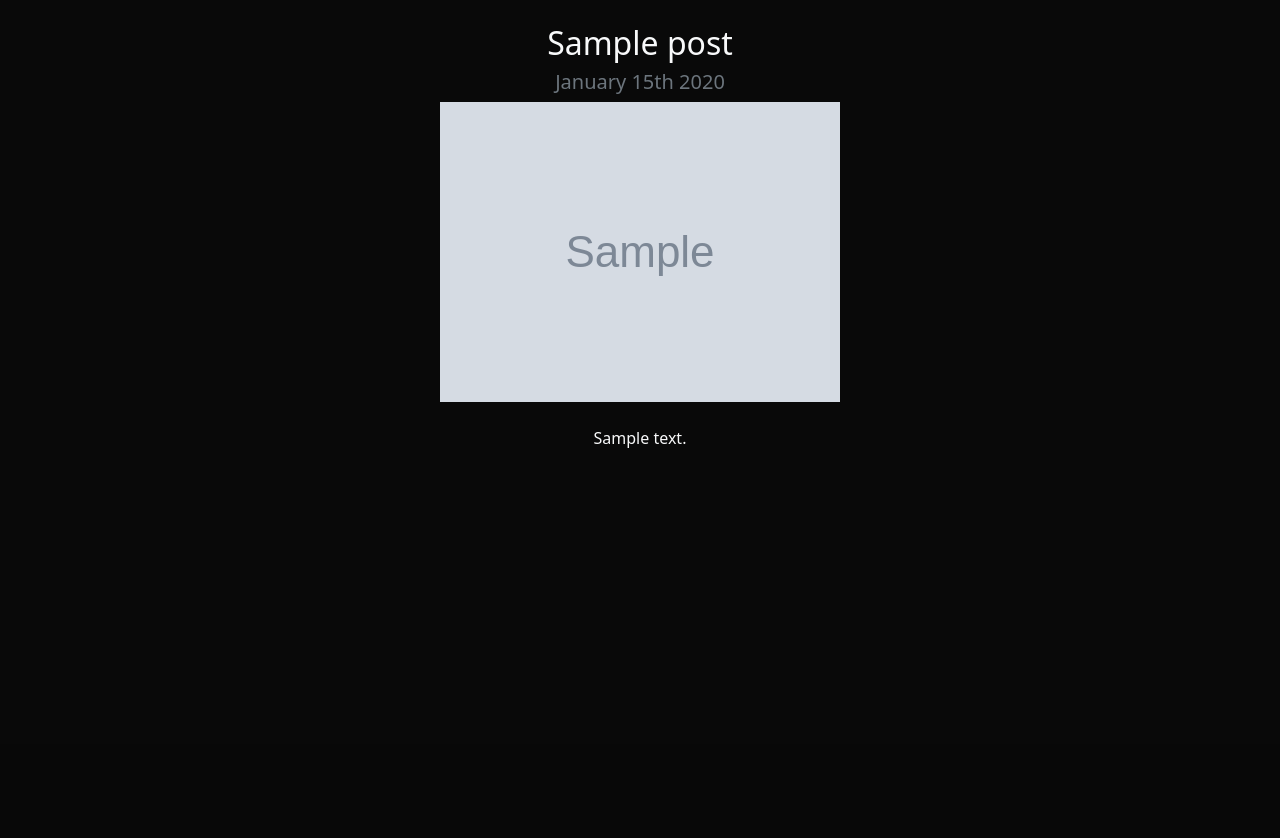
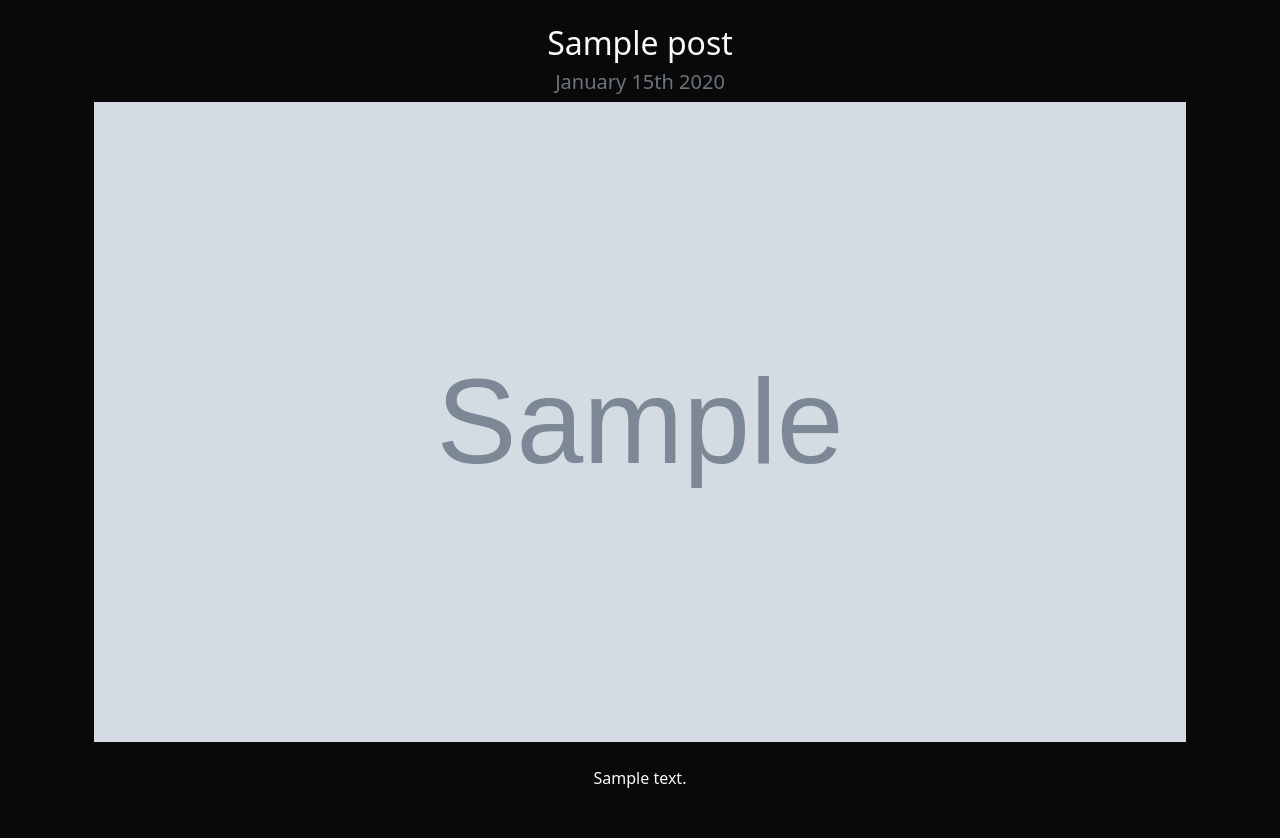
Before and after one commit to danieljfar/portfolio, a Django app: page /blog/1 in a window 1280 px wide. Shown: the part 56-894 px from the top of the page. Before the commit the page ends 504 px from the top, so only its background shows below. Run offline with Django 4.2, Linux system fonts and the light colour scheme; tables that the repository leaves empty hold one stand-in row (values such as "Sample post"); grey boxes marked "Sample" are stand-in pictures.

Commit message:
my second commit

```diff
--- a/blog/templates/post_detail.html
+++ b/blog/templates/post_detail.html
@@ -4,7 +4,7 @@
     <h2>{{post.title}}</h2>
     <h3 class="my-2 h5 text-muted">{{post.date|date:'F jS Y'}}</h3>
 
-    <img src="{{post.image.url}}" alt="{{post.title}}" class="img-fluid" />
+    <img src="{{post.image.url}}" alt="{{post.title}}" class="img-fluid img-post" />
 
     <div class="my-4">
         <p>{{post.description|safe}}</p>
--- a/portfolio/static/main.css
+++ b/portfolio/static/main.css
@@ -15,3 +15,9 @@ body{
     height: 100%;
     width: 100%;
 }
+
+.img-post{
+    height: 40rem;
+    width: 80rem;
+    object-fit: cover;
+}
```
Also changed, not shown: portfolio/templates/partials/footer.html (deleted, +0 -35 lines).
